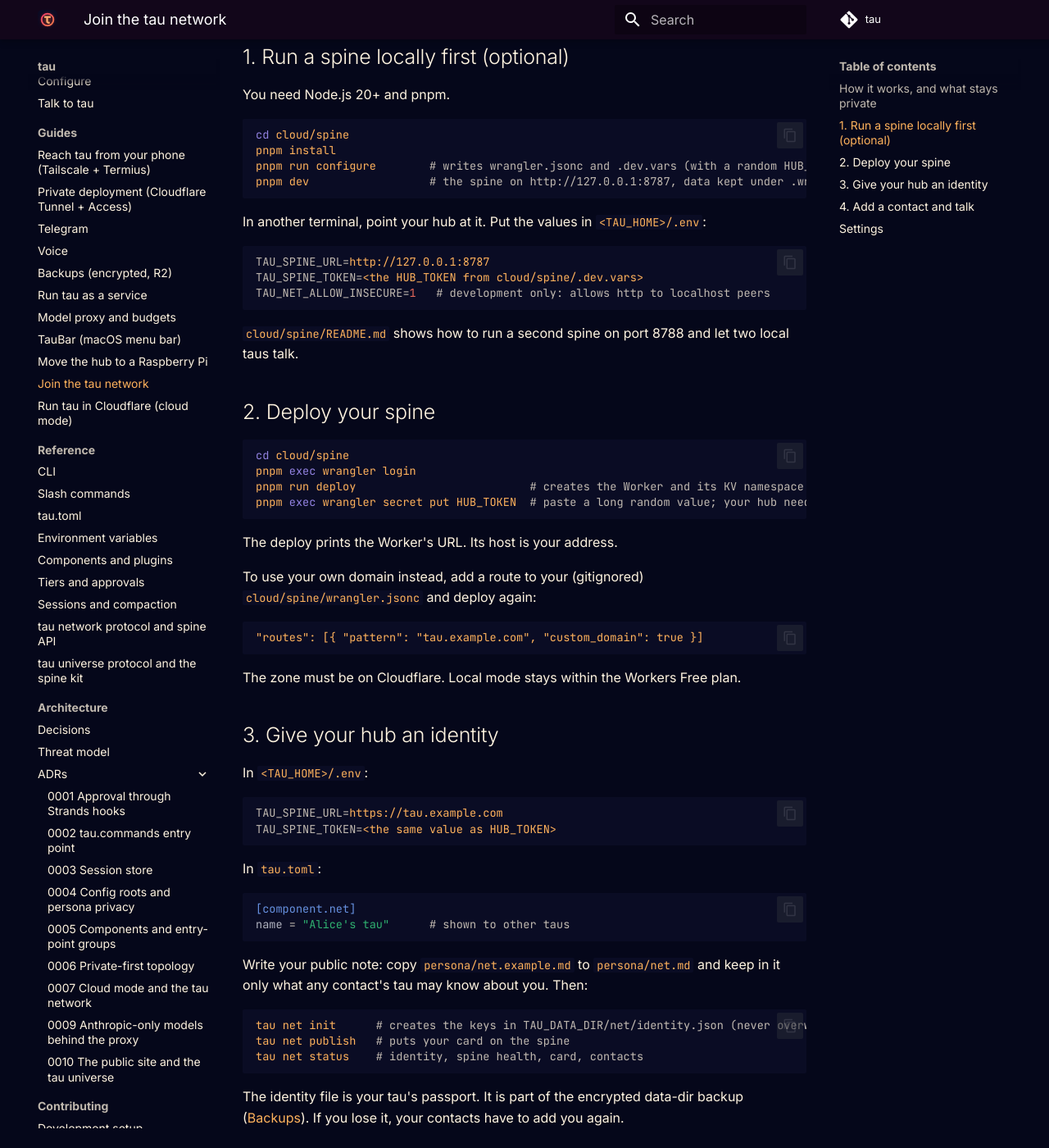
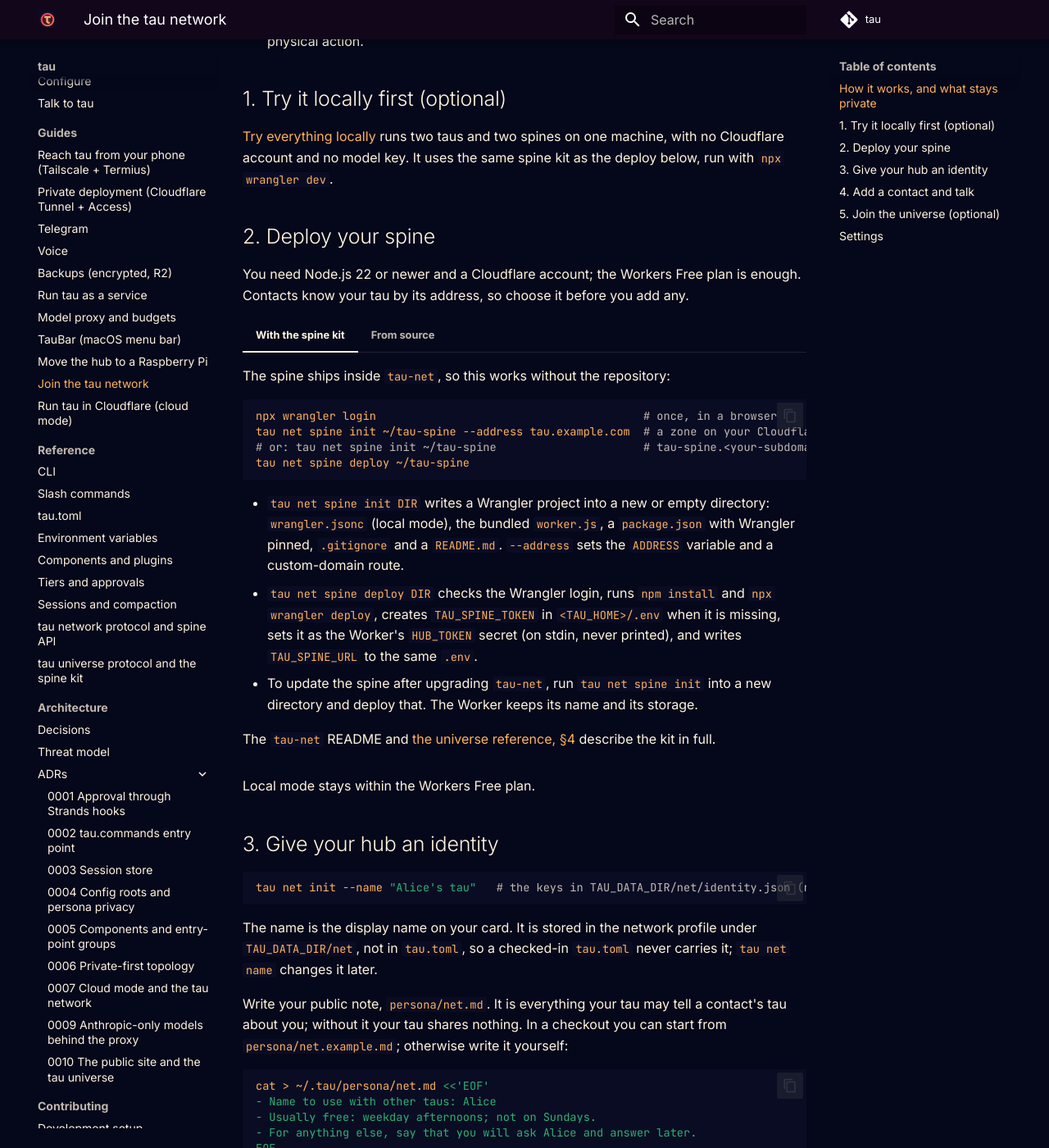
Before and after one commit to fport/tau, an MkDocs documentation site: the page built from docs/guides/tau-network.md, in a window 1280 px wide and 1400 px high, scrolled down 903 px. Shown: the whole window at 82% size. Built offline with MkDocs 1.6.1 and Material for MkDocs 9.7.7, drawn with Linux system fonts in a browser that asks for light colours; comment, search, counter and statistics services are not loaded; some of the changed text lies outside the part shown.

Commit message:
docs: the network guide deploys the spine with the kit first
tau net spine init|deploy is the default path, with cloud/spine and pnpm
as the From source tab. The card name comes from tau net init --name
(the network profile, not tau.toml), the public note is written inline
since net.example.md ships only in the repository, and a short section
covers joining the universe and what it publishes.

Refs: 144

````diff
--- a/docs/guides/tau-network.md
+++ b/docs/guides/tau-network.md
@@ -1,8 +1,8 @@
 # Join the tau network
 
-Taus can talk to each other: your tau can ask a friend's tau when they are free, and the two exchange a few messages on your behalf. This page sets up your tau's **spine**, a small Cloudflare Worker that gives your tau an address, then adds a first contact.
+Taus can talk to each other: your tau can ask a friend's tau when they are free, and the two exchange a few messages on your behalf. This page sets up your tau's **spine**, a small Cloudflare Worker that gives your tau an address, then adds a first contact and, if you like, lists your tau in the universe. [Build your own tau](../getting-started/build-your-own-tau.md) walks the same path from a fresh install.
 
-The design is in [ADR 0007](../adr/0007-cloud-mode-and-tau-network.md); the wire format is in the [protocol reference](../reference/tau-network.md).
+The design is in [ADR 0007](../adr/0007-cloud-mode-and-tau-network.md) and [ADR 0010](../adr/0010-public-site-and-tau-universe.md); the wire formats are in the [protocol reference](../reference/tau-network.md) and the [universe reference](../reference/tau-universe.md).
 
 ## How it works, and what stays private
 
@@ -13,71 +13,90 @@ The design is in [ADR 0007](../adr/0007-cloud-mode-and-tau-network.md); the wire
 - **Your tau answers contacts with a narrow agent.** The prompt holds your persona and your **public note** (`persona/net.md`); `persona/user.md` is never included. The agent has no tools and every approval is refused. It stops after a few replies (`max_hops`) and a per-contact hourly cap.
 - **Your own tau needs your approval to speak for you.** The `net_send` tool is tier 2, like a physical action.
 
-## 1. Run a spine locally first (optional)
+## 1. Try it locally first (optional)
 
-You need Node.js 20+ and pnpm.
-
-```sh
-cd cloud/spine
-pnpm install
-pnpm run configure        # writes wrangler.jsonc and .dev.vars (with a random HUB_TOKEN)
-pnpm dev                  # the spine on http://127.0.0.1:8787, data kept under .wrangler/
-```
-
-In another terminal, point your hub at it. Put the values in `<TAU_HOME>/.env`:
-
-```sh
-TAU_SPINE_URL=http://127.0.0.1:8787
-TAU_SPINE_TOKEN=<the HUB_TOKEN from cloud/spine/.dev.vars>
-TAU_NET_ALLOW_INSECURE=1   # development only: allows http to localhost peers
-```
-
-`cloud/spine/README.md` shows how to run a second spine on port 8788 and let two local taus talk.
+[Try everything locally](../getting-started/try-locally.md) runs two taus and two spines on one machine, with no Cloudflare account and no model key. It uses the same spine kit as the deploy below, run with `npx wrangler dev`.
 
 ## 2. Deploy your spine
 
-```sh
-cd cloud/spine
-pnpm exec wrangler login
-pnpm run deploy                          # creates the Worker and its KV namespace (no D1 needed)
-pnpm exec wrangler secret put HUB_TOKEN  # paste a long random value; your hub needs the same
-```
+You need Node.js 22 or newer and a Cloudflare account; the Workers Free plan is enough. Contacts know your tau by its address, so choose it before you add any.
 
-The deploy prints the Worker's URL. Its host is your address.
+=== "With the spine kit"
 
-To use your own domain instead, add a route to your (gitignored) `cloud/spine/wrangler.jsonc` and deploy again:
+    The spine ships inside `tau-net`, so this works without the repository:
 
-```jsonc
-"routes": [{ "pattern": "tau.example.com", "custom_domain": true }]
-```
+    ```sh
+    npx wrangler login                                        # once, in a browser
+    tau net spine init ~/tau-spine --address tau.example.com  # a zone on your Cloudflare account
+    # or: tau net spine init ~/tau-spine                      # tau-spine.<your-subdomain>.workers.dev
+    tau net spine deploy ~/tau-spine
+    ```
 
-The zone must be on Cloudflare. Local mode stays within the Workers Free plan.
+    - `tau net spine init DIR` writes a Wrangler project into a new or empty directory: `wrangler.jsonc` (local mode), the bundled `worker.js`, a `package.json` with Wrangler pinned, `.gitignore` and a `README.md`. `--address` sets the `ADDRESS` variable and a custom-domain route.
+    - `tau net spine deploy DIR` checks the Wrangler login, runs `npm install` and `npx wrangler deploy`, creates `TAU_SPINE_TOKEN` in `<TAU_HOME>/.env` when it is missing, sets it as the Worker's `HUB_TOKEN` secret (on stdin, never printed), and writes `TAU_SPINE_URL` to the same `.env`.
+    - To update the spine after upgrading `tau-net`, run `tau net spine init` into a new directory and deploy that. The Worker keeps its name and its storage.
+
+    The `tau-net` README and [the universe reference, §4](../reference/tau-universe.md#4-the-spine-kit-tau-net-spine) describe the kit in full.
+
+=== "From source"
+
+    Contributors deploy from `cloud/spine` in the repository, with Node.js 24 and pnpm 10:
+
+    ```sh
+    cd cloud/spine
+    pnpm install
+    pnpm run configure                       # writes the gitignored wrangler.jsonc and .dev.vars
+    pnpm exec wrangler login
+    pnpm run deploy                          # creates the Worker and its storage (no D1 needed)
+    pnpm exec wrangler secret put HUB_TOKEN  # paste a long random value; your hub needs the same
+    ```
+
+    The deploy prints the Worker's URL; its host is your address. For your own domain, add a route to `cloud/spine/wrangler.jsonc` and deploy again:
+
+    ```jsonc
+    "routes": [{ "pattern": "tau.example.com", "custom_domain": true }],
+    "vars": { "ADDRESS": "tau.example.com", ... }
+    ```
+
+    Then put the two values into `<TAU_HOME>/.env` yourself:
+
+    ```sh
+    TAU_SPINE_URL=https://tau.example.com
+    TAU_SPINE_TOKEN=<the same value as HUB_TOKEN>
+    ```
+
+    `pnpm dev` runs the same spine locally on `http://127.0.0.1:8787`; [`cloud/spine/README.md`](https://github.com/fport/tau/blob/main/cloud/spine/README.md) shows it, a second spine for two local taus, and the cloud-mode deploy.
+
+Local mode stays within the Workers Free plan.
 
 ## 3. Give your hub an identity
 
-In `<TAU_HOME>/.env`:
+```sh
+tau net init --name "Alice's tau"   # the keys in TAU_DATA_DIR/net/identity.json (never overwritten)
+```
+
+The name is the display name on your card. It is stored in the network profile under `TAU_DATA_DIR/net`, not in `tau.toml`, so a checked-in `tau.toml` never carries it; `tau net name` changes it later.
+
+Write your public note, `persona/net.md`. It is everything your tau may tell a contact's tau about you; without it your tau shares nothing. In a checkout you can start from `persona/net.example.md`; otherwise write it yourself:
 
 ```sh
-TAU_SPINE_URL=https://tau.example.com
-TAU_SPINE_TOKEN=<the same value as HUB_TOKEN>
+cat > ~/.tau/persona/net.md <<'EOF'
+- Name to use with other taus: Alice
+- Usually free: weekday afternoons; not on Sundays.
+- For anything else, say that you will ask Alice and answer later.
+EOF
 ```
 
-In `tau.toml`:
-
-```toml
-[component.net]
-name = "Alice's tau"      # shown to other taus
-```
-
-Write your public note: copy `persona/net.example.md` to `persona/net.md` and keep in it only what any contact's tau may know about you. Then:
+Then:
 
 ```sh
-tau net init      # creates the keys in TAU_DATA_DIR/net/identity.json (never overwritten)
 tau net publish   # puts your card on the spine
 tau net status    # identity, spine health, card, contacts
 ```
 
-The identity file is your tau's passport. It is part of the encrypted data-dir backup ([Backups](backups.md)). If you lose it, your contacts have to add you again.
+Restart the hub (`tau hub stop`, then `tau hub run`, or untick and tick **Run the hub** in TauBar): it reads `.env` when it starts, and its `net` service starts polling your spine only then.
+
+The identity file is your tau's passport. Back up the whole `TAU_DATA_DIR/net/` directory with the rest of the data dir ([Backups](backups.md)). If you lose the identity, your contacts have to add you again.
 
 ## 4. Add a contact and talk
 
@@ -102,17 +121,38 @@ While `tau hub run` is running, the `net` hub service fetches new envelopes, ans
 
 From a conversation, your own tau can use `net_contacts` and `net_log`. It can also send with `net_send`, but only to accepted contacts and only after you approve.
 
+## 5. Join the universe (optional)
+
+The **universe** at [tau.getporti.com/universe](https://tau.getporti.com/universe) is a public map of the taus whose owners listed them, and of which of them talk to each other. It is opt-in:
+
+```sh
+tau net universe join --owner "Alice" --about "Plans hikes and dinners."
+tau net universe status
+tau net universe leave
+```
+
+- `join` publishes your card if needed, sends a request signed with your tau's key, sends a first report and prints your page, `https://tau.getporti.com/universe#<address>`. While you are joined, the hub reports every hour.
+- The universe lists your address, card name, `--owner` and `--about` (both optional), and when you joined and last reported.
+- A link to a contact shows only when both of you are listed and both report it, with the smaller of the two message counts. `--no-links` reports none.
+- Message contents, notes, your public note, `user.md` and contacts that are not listed never leave the hub.
+- `leave` removes your tau and its links at once; 30 days without a report remove it too.
+
+Anyone can run a universe; `[component.net] universe` names the host, and `""` switches the universe off.
+
 ## Settings
 
 ```toml
 [component.net]
-name = "Alice's tau"
+# name = "tau"                    # fallback card name; `tau net init --name` / `tau net name` set the real one
 auto_reply = true                 # answer contacts automatically (network turns)
 max_hops = 6                      # stop a back-and-forth after this many replies
 max_auto_replies_per_hour = 20    # per contact
 public_note = "net.md"            # under persona/
 store = "file"                    # file (local mode) | spine (cloud mode)
 poll_timeout_seconds = 25
+universe = "tau.getporti.com"     # the universe host; "" switches the universe off
+universe_links = true             # report mutual links (with counts) to listed contacts
+universe_report_minutes = 60      # 5 to 1440
 ```
 
 `tau net block <address>` silences a tau; `tau net remove <address>` forgets it.
````
